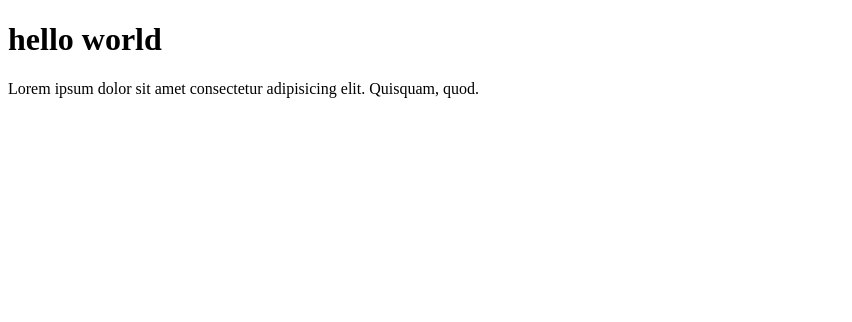
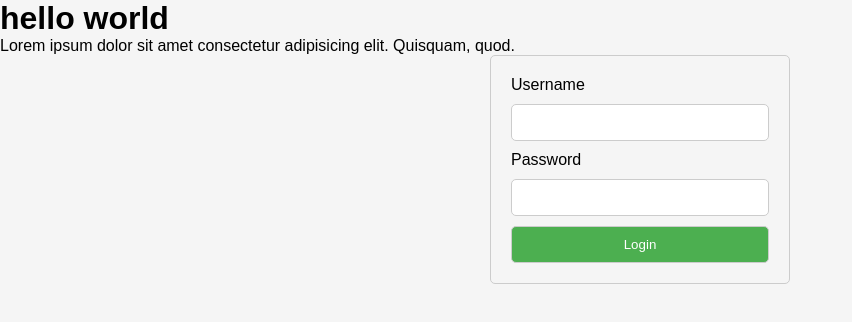
Before and after one commit to Riya-2012/git-prac, a plain HTML site: page index.html in a window 1280 px wide. Shown: the whole page, without its empty margins (0-852 px from the left). Drawn offline with Linux system fonts and the light colour scheme.

Commit message:
form ui added

```diff
--- a/index.html
+++ b/index.html
@@ -9,6 +9,13 @@
 <body>
     <h1>hello world</h1>
     <p>Lorem ipsum dolor sit amet consectetur adipisicing elit. Quisquam, quod.</p>
+    <form action="">
+        <label for="username">Username</label>
+        <input type="text" id="username" name="username">
+        <label for="password">Password</label>
+        <input type="password" id="password" name="password">
+        <button type="submit">Login</button>
+    </form>
     <script src="script.js"></script>
 </body>
 </html>
--- a/style.css
+++ b/style.css
@@ -0,0 +1,32 @@
+*{
+    margin: 0;
+    padding: 0;
+    box-sizing: border-box;
+}
+body{
+    font-family: 'Poppins', sans-serif;
+    background-color: #f5f5f5;
+}
+form{
+    display: flex;
+    flex-direction: column;
+    gap: 10px;
+    width: 300px;
+    margin: 0 auto;
+    padding: 20px;
+    border: 1px solid #ccc;
+    border-radius: 5px;
+}
+input{
+    padding: 10px;
+    border: 1px solid #ccc;
+    border-radius: 5px;
+}
+button{
+    padding: 10px;
+    border: 1px solid #ccc;
+    border-radius: 5px;
+    background-color: #4CAF50;
+    color: white;
+    cursor: pointer;
+}
```
